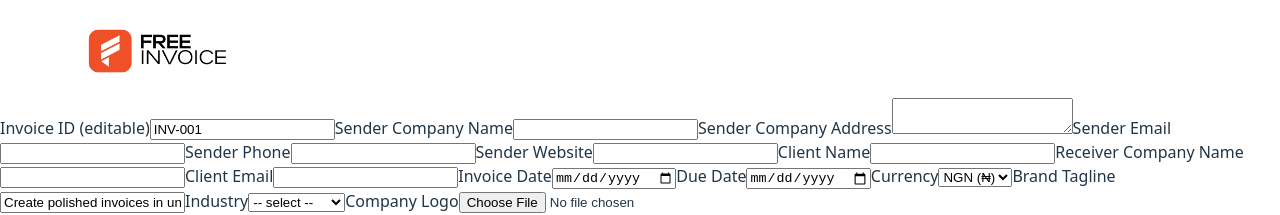
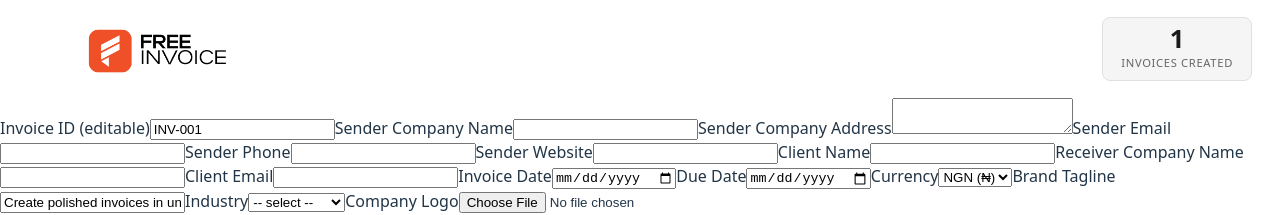
Before and after one commit to uptipro/free-invoice, a React (Vite) app: page / in a window 1280 px wide. Shown: the top 215 px of the page. Built offline with nearby package versions, Linux system fonts and the light colour scheme; the HTML template or start-up script is replaced by a standard one.

Commit message:
Add invoice counter to header

```diff
--- a/src/App.jsx
+++ b/src/App.jsx
@@ -74,9 +74,11 @@ function App() {
     }
   };
 
+  const invoiceCount = parseInt(invoice.internalNumber.replace('INV-', ''), 10);
+
   return (
     <>
-      <Header />
+      <Header invoiceCount={invoiceCount} />
       <div className="main-container">
         <div className="left-side">
           <InvoiceForm invoice={invoice} onChange={handleInvoiceChange} onLogoChange={handleLogoChange} />
--- a/src/components/Header.jsx
+++ b/src/components/Header.jsx
@@ -2,6 +2,14 @@ import React from 'react';
 import styles from './Header.module.css';
 import appLogo from '../assets/logo/free invoice logo.png';
 
-export default function Header() {
-  return <img src={appLogo} alt="Free Invoice logo" className={styles.logo} />;
+export default function Header({ invoiceCount }) {
+  return (
+    <div className={styles.header}>
+      <img src={appLogo} alt="Free Invoice logo" className={styles.logo} />
+      <div className={styles.counter}>
+        <span className={styles.counterNumber}>{invoiceCount}</span>
+        <span className={styles.counterLabel}>Invoices Created</span>
+      </div>
+    </div>
+  );
 }
--- a/src/components/Header.module.css
+++ b/src/components/Header.module.css
@@ -1,3 +1,10 @@
+.header {
+  display: flex;
+  align-items: center;
+  justify-content: space-between;
+  padding-right: 28px;
+}
+
 .logo {
   display: block;
   width: min(260px, 62vw);
@@ -7,6 +14,48 @@
   margin: 8px 0 4px 28px;
 }
 
+.counter {
+  display: flex;
+  flex-direction: column;
+  align-items: center;
+  background: #f5f5f5;
+  border: 1px solid #e0e0e0;
+  border-radius: 8px;
+  padding: 8px 18px;
+  min-width: 80px;
+}
+
+.counterNumber {
+  font-size: 1.6rem;
+  font-weight: 700;
+  line-height: 1;
+  color: #1a1a1a;
+}
+
+.counterLabel {
+  font-size: 0.7rem;
+  text-transform: uppercase;
+  letter-spacing: 0.06em;
+  color: #666;
+  margin-top: 3px;
+}
+
+@media (max-width: 640px) {
+  .logo {
+    width: min(210px, 74vw);
+    height: 72px;
+    margin: 6px 0 2px 16px;
+  }
+
+  .counter {
+    padding: 6px 12px;
+  }
+
+  .counterNumber {
+    font-size: 1.3rem;
+  }
+}
+
 @media (max-width: 640px) {
   .logo {
     width: min(210px, 74vw);
```
